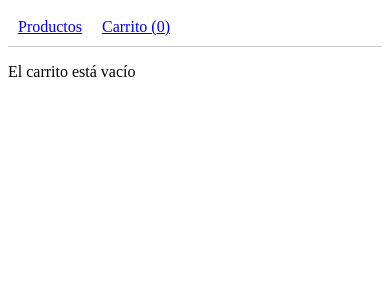
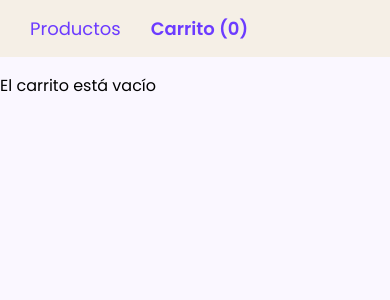
Before and after one commit to BrunoPalermo-debug/Proyecto3-BrunoPalermo, a React (Vite) app: page /carrito in a window 390 px wide. Shown: the top 300 px of the page. Built offline with nearby package versions, Linux system fonts and the light colour scheme.

Commit message:
estilos finales y responsive

```diff
--- /dev/null
+++ b/src/Styles/carrito.css
@@ -0,0 +1,59 @@
+.carrito-container {
+  max-width: 800px;
+  margin: auto;
+  padding: 20px;
+}
+
+.carrito-item {
+  display: flex;
+  align-items: center;
+  gap: 15px;
+  border: 1px solid #d6c7ff;
+  border-radius: 12px;
+  padding: 15px;
+  margin-bottom: 15px;
+  background: #efe7ff;
+}
+
+.carrito-img {
+  width: 50px;
+  height: 50px;
+  object-fit: contain;
+  background: white;
+  border-radius: 6px;
+  padding: 4px;
+}
+
+.carrito-info {
+  flex: 1;
+}
+
+.carrito-item h4 {
+  margin: 0 0 5px 0;
+  color: #5a2ea6;
+}
+
+.carrito-item p {
+  margin: 2px 0;
+}
+
+.carrito-total {
+  font-size: 20px;
+  font-weight: 600;
+  margin-top: 20px;
+  color: #5a2ea6;
+}
+
+.carrito-btn {
+  background: #6c3bff;
+  color: white;
+  border: none;
+  padding: 8px 12px;
+  margin-top: 10px;
+  cursor: pointer;
+  border-radius: 6px;
+}
+
+.carrito-btn:hover {
+  background: #4b28b5;
+}
--- /dev/null
+++ b/src/Styles/main.css
@@ -0,0 +1,20 @@
+body {
+  margin: 0;
+  font-family: Arial, sans-serif;
+}
+
+nav {
+  background: #222;
+  color: white;
+}
+
+nav a {
+  color: white;
+  text-decoration: none;
+  font-weight: bold;
+}
+
+button {
+  padding: 5px 10px;
+  cursor: pointer;
+}
--- /dev/null
+++ b/src/Styles/navbar.css
@@ -0,0 +1,27 @@
+@import url("https://fonts.googleapis.com/css2?family=Poppins:wght@400;600&display=swap");
+
+body {
+  margin: 0;
+  font-family: "Poppins", sans-serif;
+  background: #faf7ff;
+}
+
+.navbar {
+  width: 100%;
+  background: #f5efe6;
+  padding: 15px 30px;
+  display: flex;
+  gap: 30px;
+  box-sizing: border-box;
+}
+
+.nav-link {
+  text-decoration: none;
+  color: #6c3bff;
+  font-weight: 500;
+  font-size: 18px;
+}
+
+.nav-link.active {
+  font-weight: 700;
+}
--- /dev/null
+++ b/src/Styles/productos.css
@@ -0,0 +1,48 @@
+.productos-container {
+  padding: 20px;
+}
+
+.productos-grid {
+  display: grid;
+  grid-template-columns: repeat(auto-fit, minmax(220px, 1fr));
+  gap: 20px;
+}
+
+.producto-card {
+  background: #efe7ff;
+  border: 1px solid #d6c7ff;
+  border-radius: 12px;
+  padding: 15px;
+  text-align: center;
+}
+
+.producto-img {
+  width: 100px;
+  height: 100px;
+  object-fit: contain;
+  margin-bottom: 10px;
+}
+
+.producto-title {
+  font-size: 16px;
+  color: #5a2ea6;
+  margin-bottom: 10px;
+}
+
+.producto-price {
+  font-weight: 600;
+  margin-bottom: 10px;
+}
+
+.producto-btn {
+  background: #6c3bff;
+  color: white;
+  border: none;
+  padding: 8px 12px;
+  cursor: pointer;
+  border-radius: 6px;
+}
+
+.producto-btn:hover {
+  background: #4b28b5;
+}
--- a/src/components/Carrito.jsx
+++ b/src/components/Carrito.jsx
@@ -1,4 +1,5 @@
 import { useCarritoStore } from "../store/CarritoStore.js";
+import "../Styles/carrito.css";
 
 export const Carrito = () => {
   const items = useCarritoStore((state) => state.items);
@@ -9,29 +10,33 @@ export const Carrito = () => {
   if (items.length === 0) return <p>El carrito está vacío</p>;
 
   return (
-    <div>
+    <div className="carrito-container">
       <h2>Carrito</h2>
 
       {items.map((item) => (
-        <div
-          key={item.id}
-          style={{
-            border: "1px solid #ccc",
-            margin: "10px 0",
-            padding: "10px",
-          }}
-        >
-          <h4>{item.title}</h4>
-          <p>Precio: ${item.price}</p>
-          <p>Cantidad: {item.cantidad}</p>
+        <div key={item.id} className="carrito-item">
+          <img src={item.image} alt={item.title} className="carrito-img" />
 
-          <button onClick={() => eliminarProducto(item.id)}>Eliminar</button>
+          <div className="carrito-info">
+            <h4>{item.title}</h4>
+            <p>Precio: ${item.price}</p>
+            <p>Cantidad: {item.cantidad}</p>
+
+            <button
+              className="carrito-btn"
+              onClick={() => eliminarProducto(item.id)}
+            >
+              Eliminar
+            </button>
+          </div>
         </div>
       ))}
 
-      <h3>Total: ${total}</h3>
+      <div className="carrito-total">Total: ${total}</div>
 
-      <button onClick={vaciarCarrito}>Vaciar carrito</button>
+      <button className="carrito-btn" onClick={vaciarCarrito}>
+        Vaciar carrito
+      </button>
     </div>
   );
 };
--- a/src/components/ListadoProductos.jsx
+++ b/src/components/ListadoProductos.jsx
@@ -1,5 +1,6 @@
-import { useFetch } from "../hooks/useFetch";
+import { useFetch } from "../hooks/useFetch.js";
 import { useCarritoStore } from "../store/CarritoStore.js";
+import "../Styles/productos.css";
 
 export const ListadoProductos = () => {
   const {
@@ -14,22 +15,21 @@ export const ListadoProductos = () => {
   if (error) return <p>Error al cargar productos</p>;
 
   return (
-    <div>
+    <div className="productos-container">
       <h2>Productos</h2>
-      <div
-        style={{
-          display: "grid",
-          gridTemplateColumns: "repeat(auto-fit, minmax(200px, 1fr))",
-          gap: "20px",
-        }}
-      >
+
+      <div className="productos-grid">
         {productos.map((prod) => (
-          <div key={prod.id}>
-            <img src={prod.image} alt={prod.title} width={100} />
-            <h4>{prod.title}</h4>
-            <p>${prod.price}</p>
+          <div key={prod.id} className="producto-card">
+            <img src={prod.image} alt={prod.title} className="producto-img" />
 
-            <button onClick={() => agregarProductos(prod)}>
+            <h4 className="producto-title">{prod.title}</h4>
+            <p className="producto-price">${prod.price}</p>
+
+            <button
+              className="producto-btn"
+              onClick={() => agregarProductos(prod)}
+            >
               Agregar al carrito
             </button>
           </div>
--- a/src/components/Navbar.jsx
+++ b/src/components/Navbar.jsx
@@ -1,20 +1,29 @@
-import { Link } from "react-router-dom";
+import { NavLink } from "react-router-dom";
 import { useCarritoStore } from "../store/CarritoStore.js";
+import "../styles/navbar.css";
 
 export const Navbar = () => {
   const totalItems = useCarritoStore((state) => state.getTotalItems());
 
   return (
-    <nav
-      style={{
-        display: "flex",
-        gap: "20px",
-        padding: "10px",
-        borderBottom: "1px solid #ccc",
-      }}
-    >
-      <Link to="/">Productos</Link>
-      <Link to="/carrito">Carrito ({totalItems})</Link>
+    <nav className="navbar">
+      <NavLink
+        to="/"
+        className={({ isActive }) =>
+          isActive ? "nav-link active" : "nav-link"
+        }
+      >
+        Productos
+      </NavLink>
+
+      <NavLink
+        to="/carrito"
+        className={({ isActive }) =>
+          isActive ? "nav-link active" : "nav-link"
+        }
+      >
+        Carrito ({totalItems})
+      </NavLink>
     </nav>
   );
 };
--- a/src/main.jsx
+++ b/src/main.jsx
@@ -1,7 +1,11 @@
+// src/main.jsx
 import { StrictMode } from "react";
 import { createRoot } from "react-dom/client";
 import { BrowserRouter } from "react-router-dom";
 import App from "./App.jsx";
+import "./Styles/navbar.css";
+import "./Styles/carrito.css";
+import "./Styles/productos.css";
 
 createRoot(document.getElementById("root")).render(
   <StrictMode>
--- a/src/store/CarritoStore.js
+++ b/src/store/CarritoStore.js
@@ -56,7 +56,7 @@ export const useCarritoStore = create((set, get) => ({
   getTotalPrecio: () => {
     const state = get();
     return state.items.reduce(
-      (accumulator, item) => accumulator + item.precio * item.cantidad,
+      (acc, item) => acc + item.price * item.cantidad,
       0,
     );
   },
```
